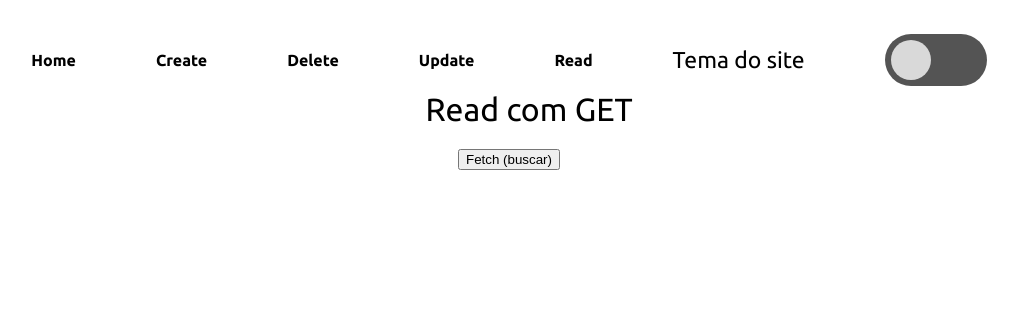
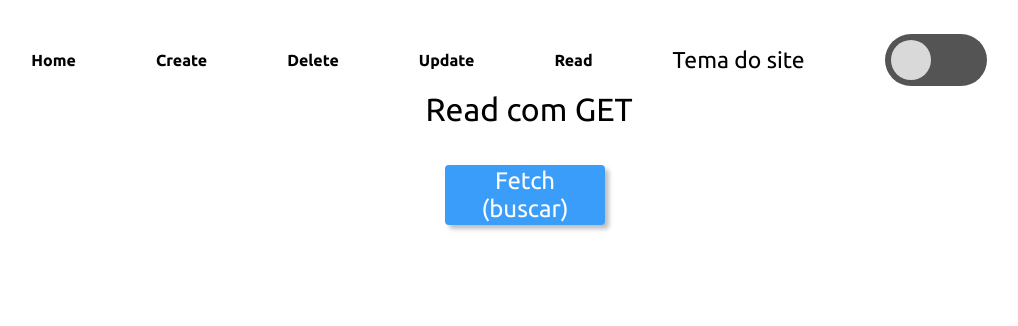
Before and after one commit to renan-menezess/API-turma2-master, a website with bundled scripts: page read-com-get.html in a window 1280 px wide. Shown: the whole page, without its empty margins (131-1149 px from the left). Built offline with nearby package versions, Linux system fonts and the light colour scheme; no server answers.

Commit message:
Ajustando botão Confirmar

```diff
--- a/read-com-get.html
+++ b/read-com-get.html
@@ -33,7 +33,7 @@
     </header>
 
     <div class="botoes">
-        <button class="bt-confirmar" type="button" id="btnFetch">Fetch (buscar)</button>
+        <button class="btn-confirmar" type="button" id="btnFetch">Fetch (buscar)</button>
     </div>
 
     <div id="listaProdutos"></div>
```
